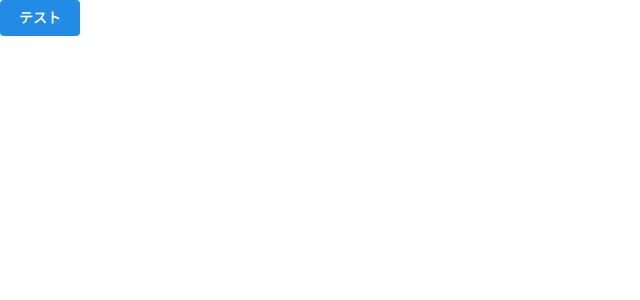
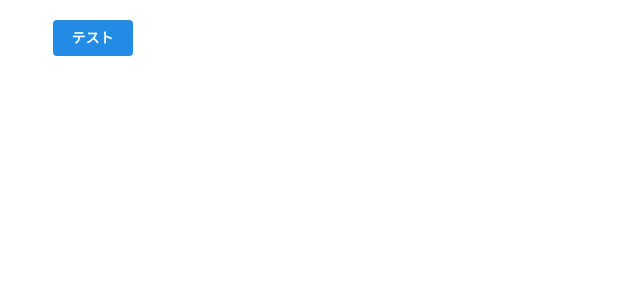
Before and after one commit to kawanoRiku0/invoice-in-house, a Next.js app: page / in a window 1280 px wide. Shown: the top 300 px of the page, without its empty margins (0-640 px from the left). Built offline with nearby package versions, Linux system fonts and the light colour scheme.

Commit message:
feat: Global layoutの調整

```diff
--- a/src/app/layout.tsx
+++ b/src/app/layout.tsx
@@ -1,6 +1,7 @@
 import type { Metadata } from 'next';
 import { Inter } from 'next/font/google';
 import { ColorSchemeScript, MantineProvider } from '@mantine/core';
+import './global.css';
 import '@mantine/core/styles.css';
 
 const inter = Inter({ subsets: ['latin'] });
@@ -20,7 +21,15 @@ export default function RootLayout({
       <head>
         <ColorSchemeScript />
       </head>
-      <body className={inter.className}>
+      <body
+        className={inter.className}
+        style={{
+          margin: '0 auto',
+          padding: '20px',
+          width: '100%',
+          maxWidth: '1200px',
+        }}
+      >
         <MantineProvider>{children}</MantineProvider>
       </body>
     </html>
```
